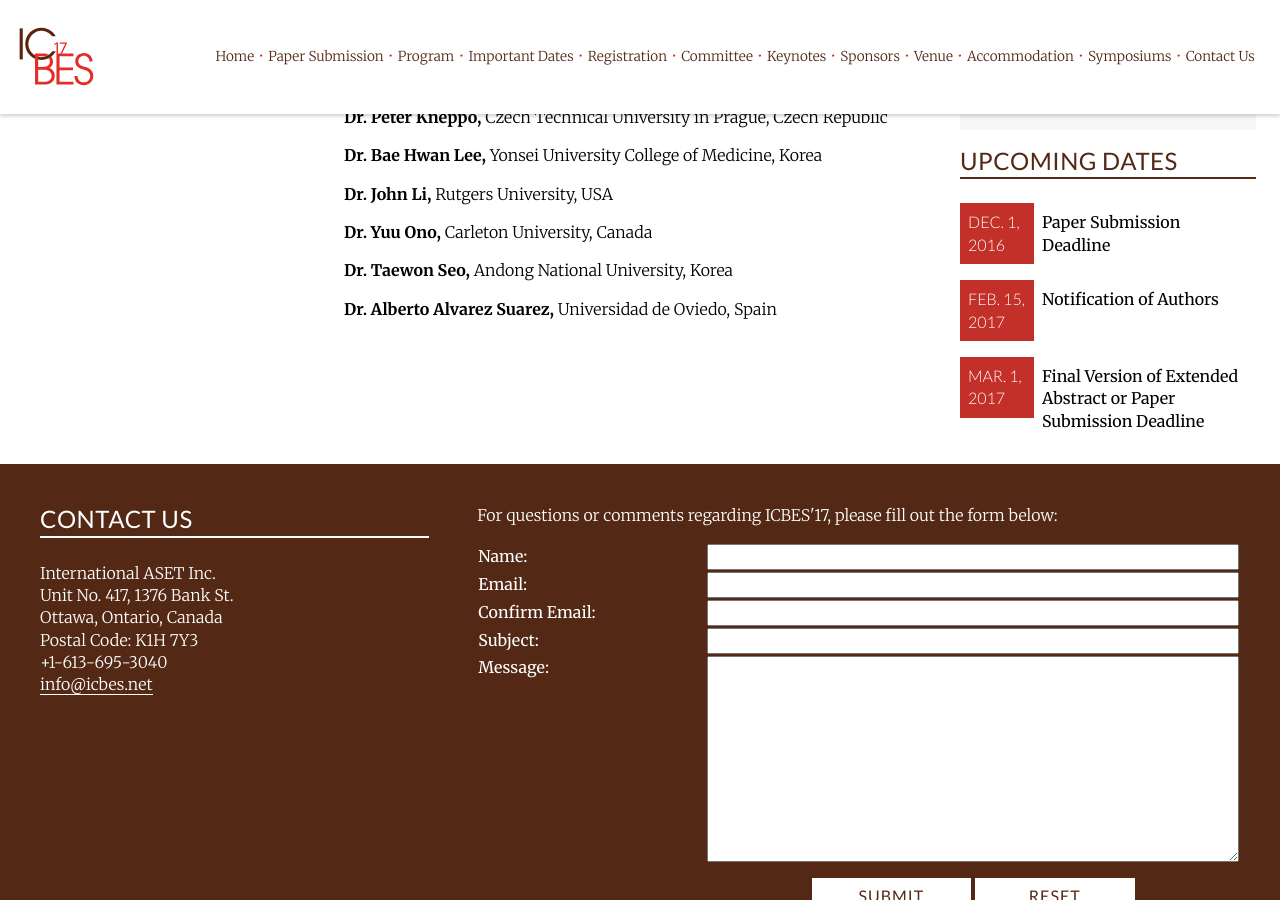
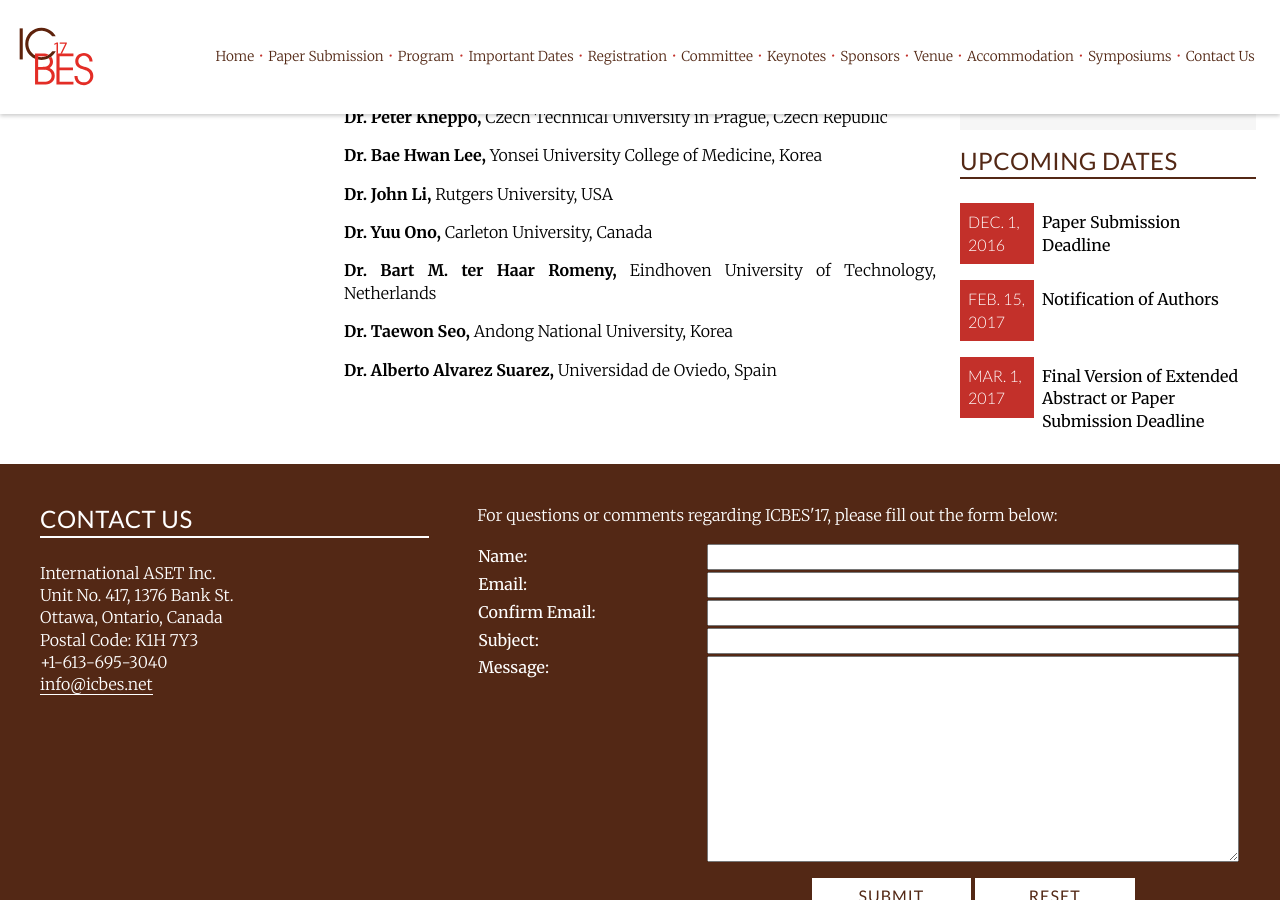
Before and after one commit to intaset/icbes, a Jekyll site: the page built from committee.html, in a window 1280 px wide and 900 px high, scrolled down 761 px. Built offline with Jekyll 4.4.1, drawn with Linux system fonts in a browser that asks for light colours; nearby versions of some CDN libraries; Markdown is read by kramdown in place of the engine named in the settings; comment, search, counter and statistics services are not loaded.

Commit message:
updated sc

```diff
--- a/committee.html
+++ b/committee.html
@@ -21,6 +21,7 @@
     <p class="body"><b>Dr. Bae Hwan Lee,</b> Yonsei University College of Medicine, Korea</p>
     <p class="body"><b>Dr. John Li,</b> Rutgers University, USA</p>
     <p class="body"><b>Dr. Yuu Ono,</b> Carleton University, Canada</p>
+    <p class="body"><b>Dr. Bart M. ter Haar Romeny,</b> Eindhoven University of Technology, Netherlands</p>
     <p class="body"><b>Dr. Taewon Seo,</b> Andong National University, Korea</p>
     <p class="body"><b>Dr. Alberto Alvarez Suarez,</b> Universidad de Oviedo, Spain</p>
   </div>
```
Also changed, not shown: 1 other file.
